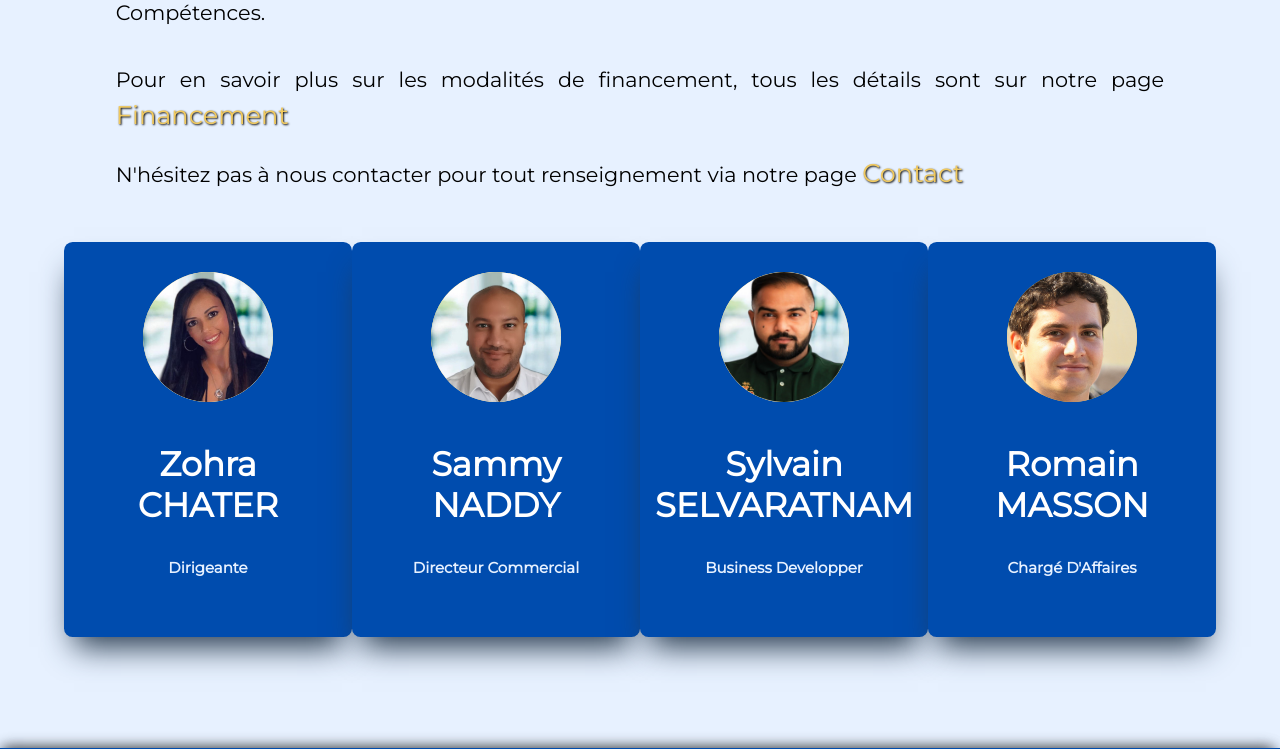
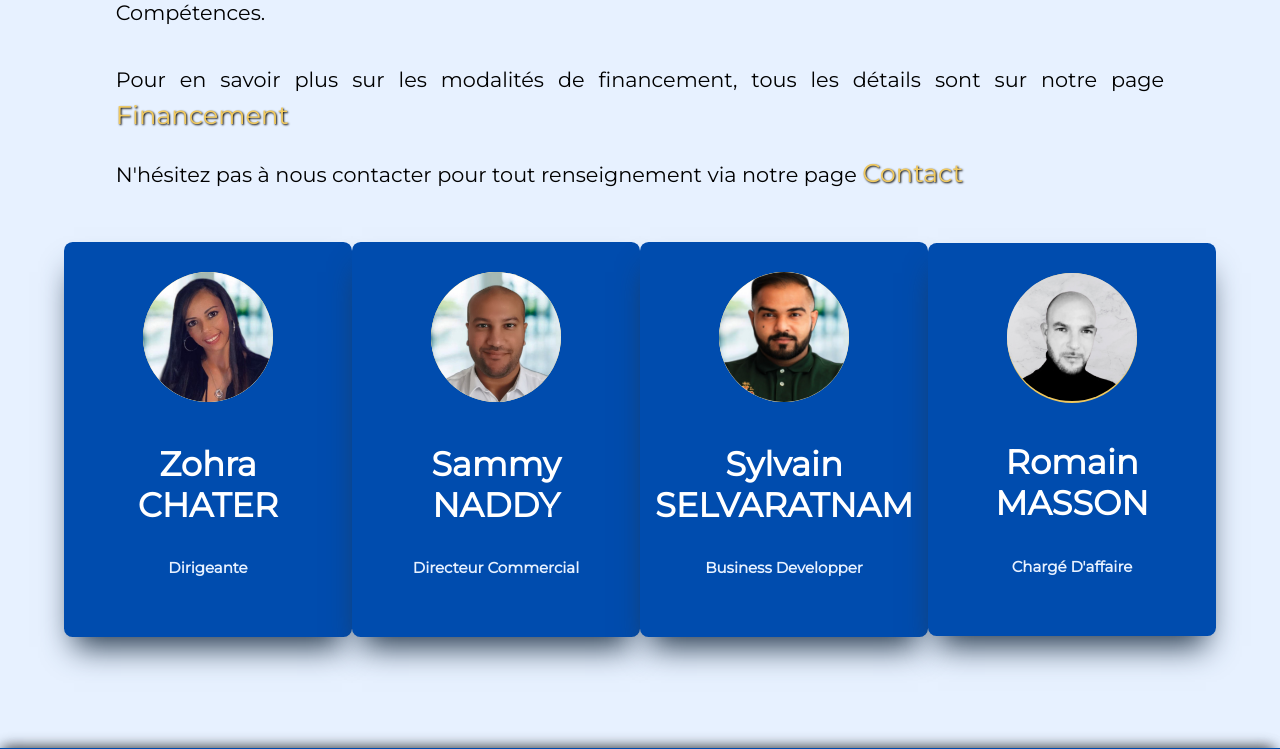
Before and after one commit to CFR95/GroupeCFR-Production-Website, a PHP site: page /qui_sommes_nous.php in a window 1280 px wide. Shown: the part 2297-3046 px from the top of the page. Run offline with PHP 8.4, Linux system fonts and the light colour scheme; grey boxes are pictures that could not be loaded.

Commit message:
romain_photos

```diff
--- a/qui_sommes_nous.php
+++ b/qui_sommes_nous.php
@@ -215,11 +215,11 @@
                         </div>
                         <div class="team">
                             <div class="picture">
-                                <img class="img-fluid" src="./asset/photo/Sylvain.jpg">
+                                <img class="img-fluid" src="./asset/photo/romain_masson.png">
                             </div>
                             <div class="team_content">
                                 <h3 class="name">Romain MASSON</h3>
-                                <h4 class="title">Chargé d'Affaires</h4>
+                                <h4 class="title">Chargé d'affaire</h4>
                             </div>
                             <ul class="social">
                                 <li>
```
Also changed, not shown: asset/photo/romain_masson.png (added).
